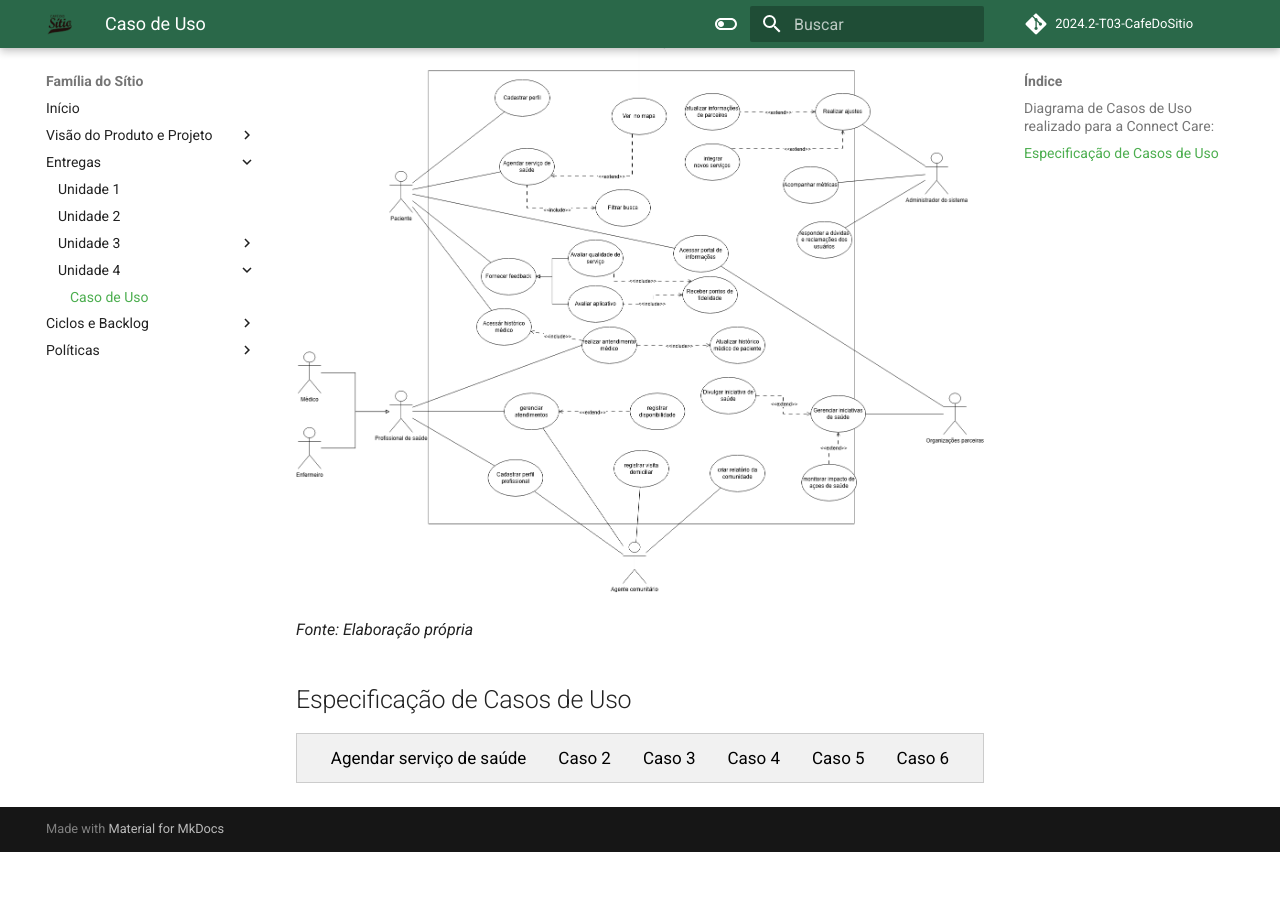
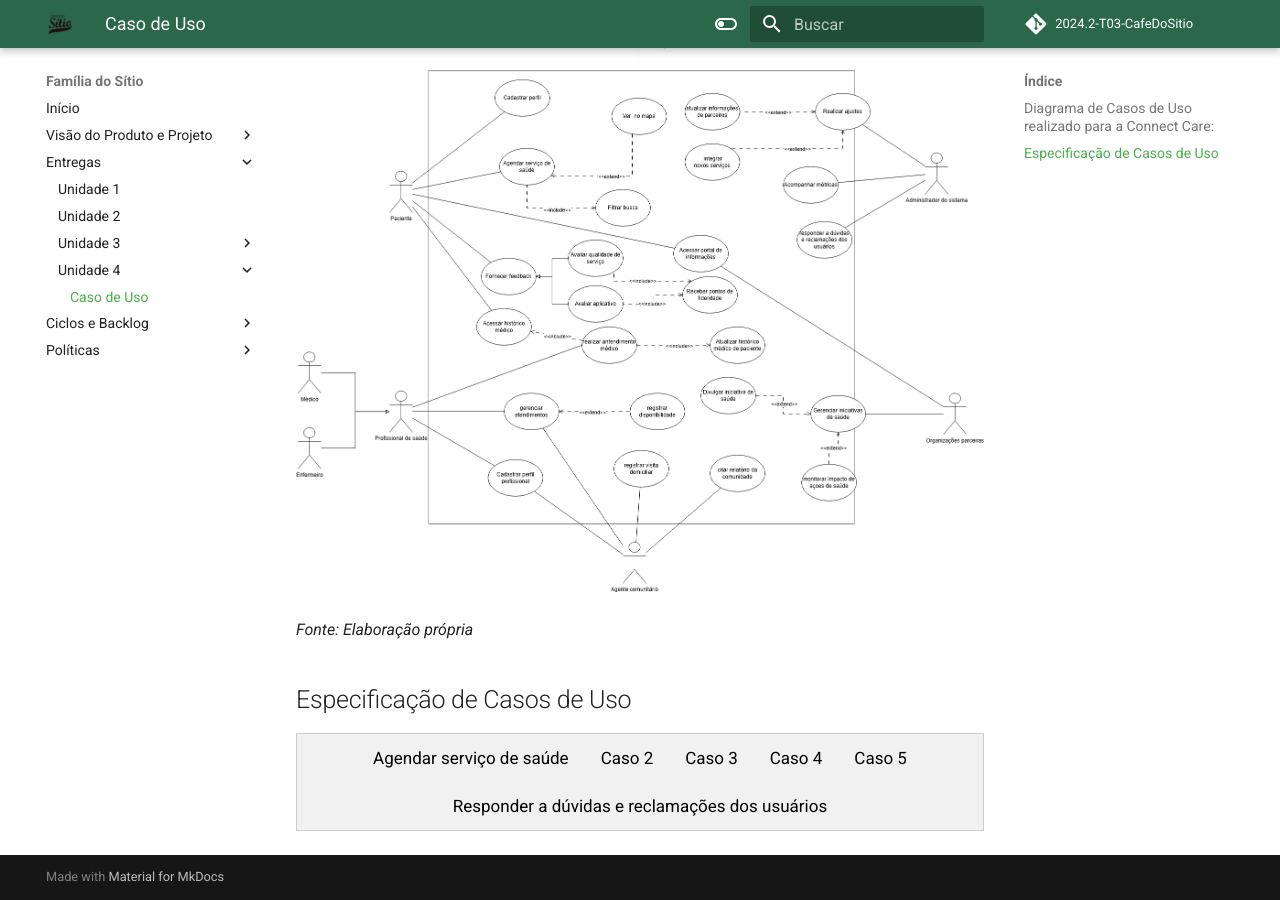
Before and after one commit to mdsreq-fga-unb/2024.2-T03-CafeDoSitio, an MkDocs documentation site: the page built from docs/sections/5-entregas/Unidade4/casoDeUso.md, in a window 1280 px wide and 900 px high, scrolled down 651 px. Built offline with MkDocs 1.6.1 and Material for MkDocs 9.7.7, drawn with Linux system fonts in a browser that asks for light colours; comment, search, counter and statistics services are not loaded; before the commit the page ends 1503 px from its top, so only the background shows below that; part of the change alters nothing that is shown.

```diff
--- a/docs/sections/5-entregas/Unidade4/casoDeUso.md
+++ b/docs/sections/5-entregas/Unidade4/casoDeUso.md
@@ -31,7 +31,7 @@ _Fonte: Elaboração própria_
   <button class="tablinks" onclick="openTab(event, 'Y')">Caso 3</button>
   <button class="tablinks" onclick="openTab(event, 'Z')">Caso 4</button>
   <button class="tablinks" onclick="openTab(event, 'A')">Caso 5</button>
-  <button class="tablinks" onclick="openTab(event, 'B')">Caso 6</button>
+  <button class="tablinks" onclick="openTab(event, 'ResponderDuvidas')">Responder a dúvidas e reclamações dos usuários</button>
 </div>
 
 <div id="Agendar" class="tabcontent">
@@ -704,12 +704,9 @@ _Fonte: Elaboração própria_
 </div>
 
 
+<div id="ResponderDuvidas" class="tabcontent">
 
-
-
-
-<div id="B" class="tabcontent">
-<h2>UC - Realizar Pré-Agendamento</h2>
+  <h2>UC - Responder a Dúvidas e Reclamações dos Usuários</h2>
 
   <h3>Especificação de Caso de Uso</h3>
   <h3>Histórico de Revisão</h3>
@@ -721,116 +718,103 @@ _Fonte: Elaboração própria_
           <th>Versão</th>
       </tr>
       <tr>
-          <td>24/04/2022</td>
-          <td>Laís Portela</td>
+          <td>09/02/2025</td>
+          <td>Marcella Sousa Anderle</td>
           <td>Adicionando caso de uso no documento</td>
           <td>1.0</td>
-      </tr>
-      <tr>
-          <td>26/04/2022</td>
-          <td>Laís Portela</td>
-          <td>Revisão do documento</td>
-          <td>1.1</td>
-      </tr>
-      <tr>
-          <td>26/04/2022</td>
-          <td>Laís Portela</td>
-          <td>Alterações no fluxo básico e outros</td>
-          <td>1.2</td>
-      </tr>
-      <tr>
-          <td>26/04/2022</td>
-          <td>Laís Portela</td>
-          <td>Adição de regra de negócio</td>
-          <td>1.3</td>
       </tr>
   </table>
 
   <h3>1. Breve Descrição</h3>
-  <p>Este caso de uso é utilizado pelos clientes para fazer o pré-agendamento do animal, bem como escolher os serviços prestados e meios de pagamento.</p>
+  <p>Este caso de uso permite ao Administrador do Sistema responder às dúvidas e reclamações enviadas pelos usuários externos (Pacientes, Profissionais de Saúde e Agentes Comunitários) no Connect Care. O administrador pode visualizar as solicitações, responder, encaminhar para outro setor ou marcar como resolvida.</p>
 
   <h3>2. Atores</h3>
   <ul>
-      <li>2.1 Cliente que deseja hospedar o seu animal em um hotel para pets.</li>
-      <li>2.2 Funcionário que trabalha no hotel para animais e deseja aprovar agendamentos e definir serviços de forma virtual.</li>
+      <li>Usuário Externo (Paciente, Profissional de Saúde ou Agente Comunitário)</li>
+      <li>Administrador do Sistema</li>
   </ul>
 
   <h3>3. Condições Prévias</h3>
   <ul>
-      <li>3.1 Cliente fez login.</li>
-      <li>3.2 Cliente cadastrou pelo menos um animal.</li>
+      <li>3.1 O usuário externo deve estar autenticado no sistema.</li>
+      <li>3.2 O sistema deve estar operacional e apto a receber solicitações.</li>
   </ul>
 
   <h3>4. Fluxo Básico (FB)</h3>
+  Esse caso de uso é iniciado quando um usuário externo registra uma dúvida ou reclamação.
   <ol>
-      <li>O cliente seleciona a opção "hospedar pet".</li>
-      <li>O cliente seleciona o animal desejado.</li>
-      <li>O cliente digita as datas desejadas (RN04).</li>
-      <li>O sistema faz a validação da data (FE01, FE02, FE03, RN01).</li>
-      <li>O sistema mostra o valor da hospedagem (RN01).</li>
-      <li>O sistema solicita informações complementares do animal.</li>
-      <li>O cliente confirma o pré-agendamento (RN02).</li>
-      <li>O sistema verifica se o cliente deseja escolher algum serviço ou definir a forma de pagamento (FA01, FA02, FA03).</li>
+      <li>O usuário externo acessa a plataforma e registra uma dúvida ou reclamação.</li>
+      <li>O sistema armazena a solicitação e a disponibiliza para o Administrador do Sistema.</li>
+      <li>O Administrador acessa a interface de administração e visualiza as dúvidas e reclamações pendentes.</li>
+      <li>O Administrador escolhe uma das seguintes ações:
+        <br> - Responder a solicitação [FA01];
+        <br> - Encaminhar para outro setor [FA02];
+        <br> - Marcar como resolvida [FA03].
+      </li>
+      <li>O sistema registra a ação tomada e notifica o usuário externo.</li>
+      <li>O caso de uso é encerrado.</li>
   </ol>
 
   <h3>5. Fluxo Alternativo (FA)</h3>
-  <h4>FA01 - Selecionar Serviços</h4>
+
+  <h4>FA01 - Responder a uma Solicitação</h4>
   <ol>
-      <li>O cliente seleciona "Serviços".</li>
-      <li>O cliente escolhe quais serviços deseja.</li>
-      <li>O cliente salva as informações (RN03).</li>
-      <li>O sistema emite uma mensagem de sucesso.</li>
+      <li>O Administrador seleciona uma solicitação.</li>
+      <li>O sistema exibe os detalhes da solicitação (tipo, data, usuário e descrição).</li>
+      <li>O Administrador insere e confirma a resposta. [FE01][FE02]</li>
+      <li>O sistema registra a resposta e notifica o usuário externo.</li>
   </ol>
 
-  <h4>FA02 - Selecionar Pagamento</h4>
+  <h4>FA02 - Encaminhar para Outro Setor</h4>
   <ol>
-      <li>O cliente seleciona "Pagamento".</li>
-      <li>O cliente escolhe qual será o seu meio de pagamento.</li>
-      <li>O sistema mostra o valor total.</li>
-      <li>O cliente salva sua opção (RN03).</li>
-      <li>O sistema emite uma mensagem de sucesso.</li>
+      <li>O Administrador escolhe encaminhar a solicitação.</li>
+      <li>O sistema exibe a lista de setores disponíveis.</li>
+      <li>O Administrador seleciona um setor e adiciona um comentário opcional.</li>
+      <li>O Administrador confirma o encaminhamento. [FE03]</li>
+      <li>O sistema transfere a solicitação e notifica o setor responsável.</li>
   </ol>
 
-  <h4>FA03 - Sair do Pré-Agendamento</h4>
-  <p>O cliente decide finalizar o pré-agendamento, após a conclusão do fluxo básico.</p>
+  <h4>FA03 - Marcar como Resolvida</h4>
+  <ol>
+      <li>O Administrador opta por marcar a solicitação como resolvida.</li>
+      <li>O sistema exibe a lista de solicitações pendentes.</li>
+      <li>O Administrador revisa o histórico e insere uma justificativa opcional.</li>
+      <li>O sistema registra a ação e notifica o usuário externo.</li>
+  </ol>
 
   <h3>6. Fluxo de Exceção (FE)</h3>
-  <h4>FE01 - Data de entrada maior que a de saída</h4>
-  <p>"A data de entrada deve ser maior que a de saída". O caso de uso retorna ao passo 4.3 do FB.</p>
 
-  <h4>FE02 - Data anterior à atual</h4>
-  <p>"As datas devem ser maiores que a de hoje". O caso de uso retorna ao passo 4.3 do FB.</p>
+  <h4>FE01 - Resposta Inválida</h4>
+  <p>Se a resposta estiver vazia ou contiver caracteres inválidos, o sistema impede o envio e exibe uma mensagem de erro.</p>
 
-  <h4>FE03 - Data com mais de um ano à frente</h4>
-  <p>"As datas não devem ser de mais de um ano". O caso de uso retorna ao passo 4.3 do FB.</p>
+  <h4>FE02 - Falha no Envio da Resposta</h4>
+  <p>Se houver erro no banco de dados ou na conexão, o sistema exibe uma mensagem informando a falha.</p>
 
-  <h4>FE04 - Cliente não digitou as informações necessárias</h4>
-  <p>O sistema impedirá que o cliente avance para o próximo passo caso as informações estejam incompletas.</p>
+  <h4>FE03 - Falha no Encaminhamento</h4>
+  <p>Se o setor selecionado estiver indisponível, o sistema exibe uma mensagem de erro e retorna ao passo anterior.</p>
 
   <h3>7. Regras de Negócio (RN)</h3>
-  <h4>RN01 - Valor do Pré-Agendamento</h4>
-  <p>O valor da hospedagem depende do peso do animal e dos dias agendados. Para que o valor seja mostrado, os campos "Pet", "Entrada" e "Saída" devem estar preenchidos.</p>
 
-  <h4>RN02 - Validação dos Dados</h4>
-  <p>Para que o sistema realize o pré-agendamento, é necessário que os passos 4.2 e 4.3 estejam preenchidos corretamente, e que o sistema valide o passo 4.4.</p>
+  <h4>RN01 - Tempo Máximo de Resposta</h4>
+  <p>Dúvidas devem ser respondidas em até 48 horas. Reclamações críticas devem ser respondidas em até 24 horas.</p>
 
-  <h4>RN03 - Campo Preenchido</h4>
-  <p>Para que o sistema confirme as informações, elas não devem ser nulas.</p>
+  <h4>RN02 - Validação da Resposta</h4>
+  <p>A resposta não pode ser nula ou conter caracteres inválidos. [FE01]</p>
 
-  <h4>RN04 - Validação das Datas</h4>
-  <p>As datas preenchidas devem seguir os seguintes critérios:</p>
-  <ul>
-      <li>Ser posteriores ou iguais ao dia atual.</li>
-      <li>Ser de até um ano após o dia atual.</li>
-      <li>A data de entrada não pode ser posterior à data de saída.</li>
-  </ul>
+  <h4>RN03 - Registro de Histórico</h4>
+  <p>O sistema deve armazenar todas as interações para auditoria e consultas futuras.</p>
+
+  <h4>RN04 - Acessibilidade</h4>
+  <p>O sistema deve oferecer suporte a VLibras e leitores de tela.</p>
 
   <h3>8. Pós-Condições</h3>
-  <p>Pós-Condições</p>
+  <p>O usuário externo recebe uma resposta, tem sua solicitação encaminhada ou marcada como resolvida.</p>
 
   <h3>9. Ponto de Extensão</h3>
-  <p>Ponto de Extensão</p>
+  <p><strong>Relatórios Gerenciais:</strong> O Administrador pode visualizar estatísticas de dúvidas e reclamações para análise de tendências e melhoria do suporte.</p>
+
 </div>
+
 
 
 <script>
```
